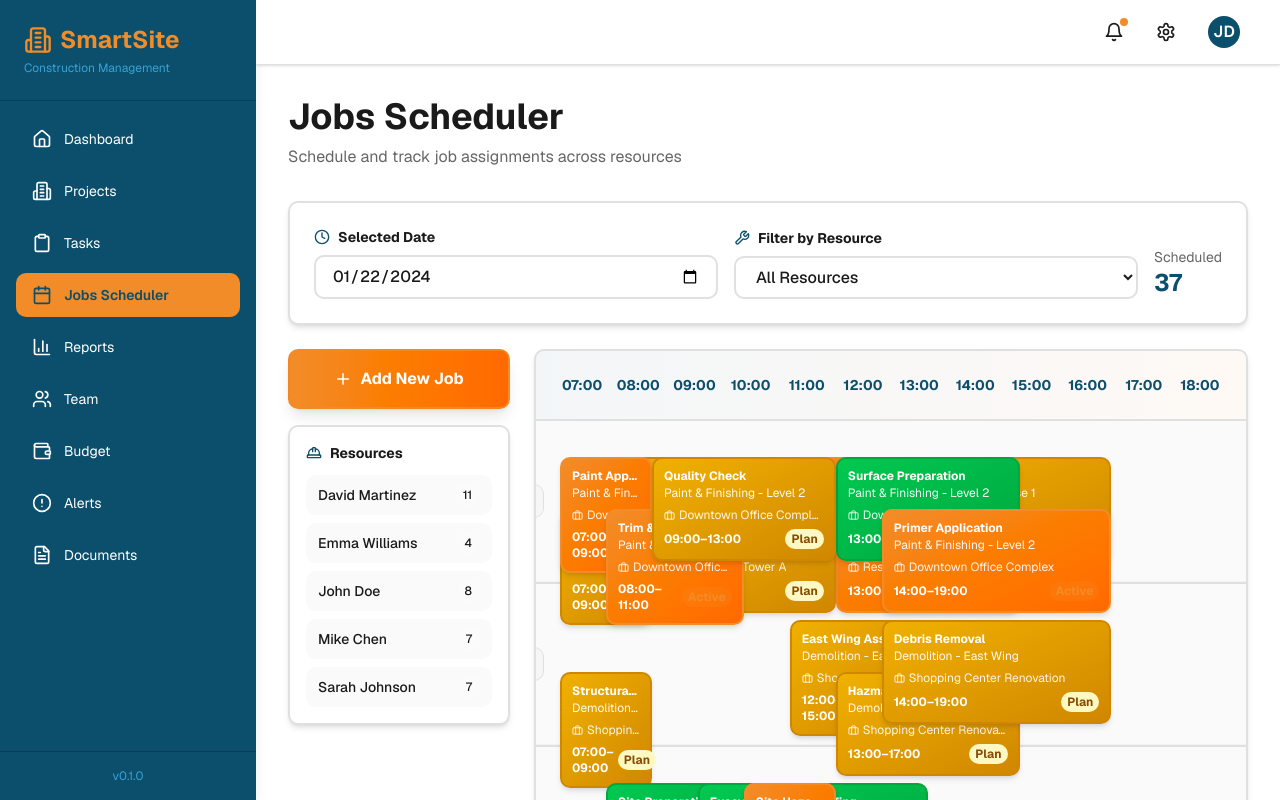
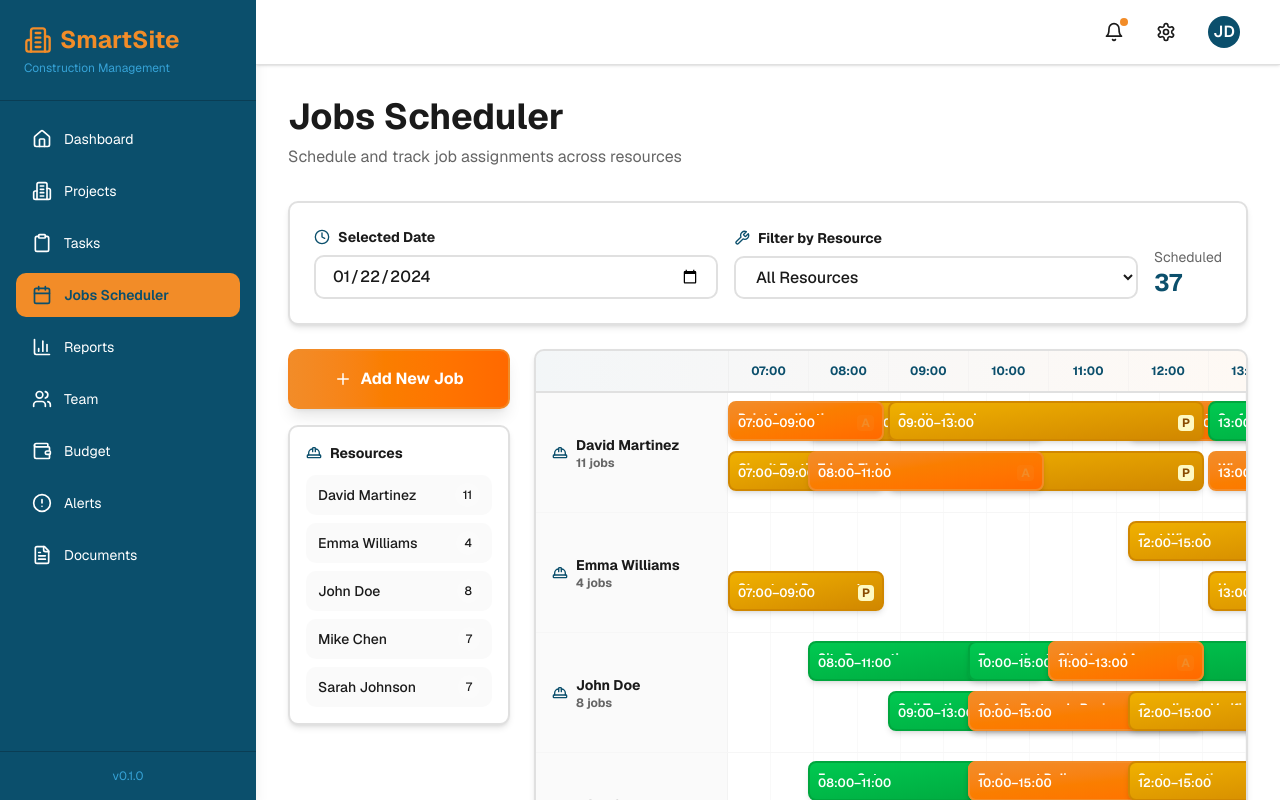
Before and after one commit to smailch/aaaaaa, a Next.js app: page /scheduler in a window 1280 px wide. Built offline with nearby package versions, Linux system fonts and the light colour scheme.

Commit message:
refactor: rebuild scheduler with fixed-width CSS grid layout
Fix alignment and positioning issues for perfect grid alignment.

Co-authored-by: Smail Chemlali <131878549+smailch@users.noreply.github.com>

```diff
--- a/app/scheduler/page.tsx
+++ b/app/scheduler/page.tsx
@@ -80,10 +80,13 @@ export default function SchedulerPage() {
     }
   };
 
-  const getTimePosition = (time: string) => {
+  const getColumnIndex = (time: string): number => {
     const [hour] = time.split(':').map(Number);
-    return ((hour - 7) / 12) * 100;
+    return hour - 7; // Returns 0-11 for 7AM-6PM
   };
+
+  const COLUMN_WIDTH = 80; // pixels per hour column
+  const ROW_HEIGHT = 120; // pixels per resource row
 
   return (
     <MainLayout>
@@ -176,75 +179,83 @@ export default function SchedulerPage() {
           </div>
 
           {/* Time Grid Scheduler - Right Side */}
-          <div className="lg:col-span-3 bg-card rounded-lg border-2 border-border shadow-md overflow-hidden">
+          <div className="lg:col-span-3 bg-card rounded-lg border-2 border-border shadow-md overflow-hidden flex flex-col">
             {/* Time Header */}
-            <div className="bg-gradient-to-r from-primary/5 to-accent/5 border-b-2 border-border p-6 sticky top-0 z-10">
-              <div className="grid grid-cols-12 gap-3">
-                {timeSlots.map(time => (
-                  <div key={time} className="col-span-1 text-center text-sm font-bold text-primary">
-                    {time}
-                  </div>
-                ))}
+            <div className="bg-gradient-to-r from-primary/5 to-accent/5 border-b-2 border-border sticky top-0 z-20">
+              <div className="flex items-center">
+                <div className="w-48 flex-shrink-0"></div>
+                <div className="flex border-l border-border/30" style={{ width: `${timeSlots.length * COLUMN_WIDTH}px` }}>
+                  {timeSlots.map(time => (
+                    <div key={time} className="text-center text-xs font-bold text-primary border-r border-border/20" style={{ width: `${COLUMN_WIDTH}px`, padding: '12px 4px' }}>
+                      {time}
+                    </div>
+                  ))}
+                </div>
               </div>
             </div>
 
-            {/* Resource Rows */}
-            <div className="divide-y-2 divide-border">
+            {/* Resource Rows with Jobs Grid */}
+            <div className="flex-1 overflow-x-auto">
               {filteredResources.length === 0 ? (
                 <div className="p-12 text-center text-muted-foreground">
                   <AlertCircle size={40} className="mx-auto mb-3 opacity-40" />
                   <p className="text-lg font-medium">No resources selected</p>
                 </div>
               ) : (
-                filteredResources.map(resource => (
-                  <div key={resource} className="hover:bg-primary/2 transition-colors">
-                    {/* Resource Header */}
-                    <div className="flex items-start gap-6 p-6 bg-secondary/50 border-b border-border/30">
-                      {/* Time Slots Grid with Jobs */}
-                      <div className="w-full relative min-h-28">
-                        <div className="grid grid-cols-12 gap-3 h-full">
+                <div>
+                  {filteredResources.map(resource => (
+                    <div key={resource} className="flex border-b border-border/30 hover:bg-primary/5 transition-colors" style={{ minHeight: `${ROW_HEIGHT}px` }}>
+                      {/* Resource Name */}
+                      <div className="w-48 flex-shrink-0 bg-secondary/50 border-r border-border/30 p-4 flex items-center font-bold text-sm text-foreground">
+                        <div className="flex items-center gap-2 w-full">
+                          <HardHat size={16} className="text-primary flex-shrink-0" />
+                          <div className="min-w-0 flex-1">
+                            <div className="truncate">{resource}</div>
+                            <div className="text-xs text-muted-foreground">
+                              {scheduleData[resource]?.length || 0} job{scheduleData[resource]?.length !== 1 ? 's' : ''}
+                            </div>
+                          </div>
+                        </div>
+                      </div>
+
+                      {/* Time Grid with Jobs */}
+                      <div className="relative flex-1" style={{ width: `${timeSlots.length * COLUMN_WIDTH}px` }}>
+                        {/* Grid Lines */}
+                        <div className="absolute inset-0 flex pointer-events-none">
                           {timeSlots.map(time => (
-                            <div key={time} className="col-span-1 border-l border-border/20 relative"></div>
+                            <div key={time} className="border-r border-border/20" style={{ width: `${COLUMN_WIDTH}px` }}></div>
                           ))}
                         </div>
 
-                        {/* Resource Name Label */}
-                        <div className="absolute left-0 top-1/2 -translate-y-1/2 -translate-x-48 w-44 px-3 py-2 bg-secondary/80 rounded-lg border border-border text-xs font-bold text-foreground text-center">
-                          {resource}
-                        </div>
-
-                        {/* Jobs Cards */}
+                        {/* Job Cards */}
                         {(scheduleData[resource] || []).map((job, index) => {
-                          const startPercent = getTimePosition(job.startTime);
-                          const endPercent = getTimePosition(job.endTime);
-                          const width = Math.max(endPercent - startPercent, 8);
+                          const startCol = getColumnIndex(job.startTime);
+                          const endCol = getColumnIndex(job.endTime);
+                          const colSpan = Math.max(endCol - startCol, 1);
+                          const jobWidth = colSpan * COLUMN_WIDTH;
+                          const jobLeft = startCol * COLUMN_WIDTH;
+                          const jobTop = (index % 2) * 50 + 8;
 
                           return (
                             <div
                               key={job.jobId}
                               className="absolute"
                               style={{
-                                left: `${startPercent * 0.833}%`,
-                                width: `${width * 0.833}%`,
-                                top: `${(index % 2) * 52 + 12}px`,
-                                zIndex: 5,
+                                left: `${jobLeft}px`,
+                                top: `${jobTop}px`,
+                                width: `${jobWidth - 4}px`,
+                                height: '40px',
+                                zIndex: 10,
                               }}
                             >
-                              <div className={`bg-gradient-to-br ${getStatusColor(job.status)} rounded-lg p-2.5 shadow-md hover:shadow-lg transition-all border-2 text-white cursor-pointer`}>
+                              <div className={`bg-gradient-to-br ${getStatusColor(job.status)} rounded-md p-2 shadow-md hover:shadow-lg transition-all border-2 text-white h-full flex flex-col justify-between cursor-pointer overflow-hidden`}>
                                 <div className="text-xs font-bold leading-tight truncate">
                                   {job.jobName}
                                 </div>
-                                <div className="text-xs text-white/95 leading-tight truncate mt-0.5">
-                                  {job.taskName}
-                                </div>
-                                <div className="flex items-center gap-1 mt-1.5 text-white/90">
-                                  <Briefcase size={11} className="flex-shrink-0" />
-                                  <span className="text-xs truncate">{job.project}</span>
-                                </div>
-                                <div className="mt-1.5 flex items-center justify-between gap-1">
-                                  <span className="text-xs font-bold">{job.startTime}–{job.endTime}</span>
-                                  <span className={`text-xs font-bold px-1.5 py-0.5 rounded-full whitespace-nowrap ${getStatusBadge(job.status)}`}>
-                                    {job.status === 'In Progress' ? 'Active' : job.status === 'Completed' ? 'Done' : 'Plan'}
+                                <div className="flex items-center justify-between text-xs gap-1">
+                                  <span className="font-semibold truncate">{job.startTime}–{job.endTime}</span>
+                                  <span className={`font-bold px-1 py-0 rounded text-xs whitespace-nowrap ${getStatusBadge(job.status)}`}>
+                                    {job.status === 'In Progress' ? 'A' : job.status === 'Completed' ? 'D' : 'P'}
                                   </span>
                                 </div>
                               </div>
@@ -253,8 +264,8 @@ export default function SchedulerPage() {
                         })}
                       </div>
                     </div>
-                  </div>
-                ))
+                  ))}
+                </div>
               )}
             </div>
           </div>
```
